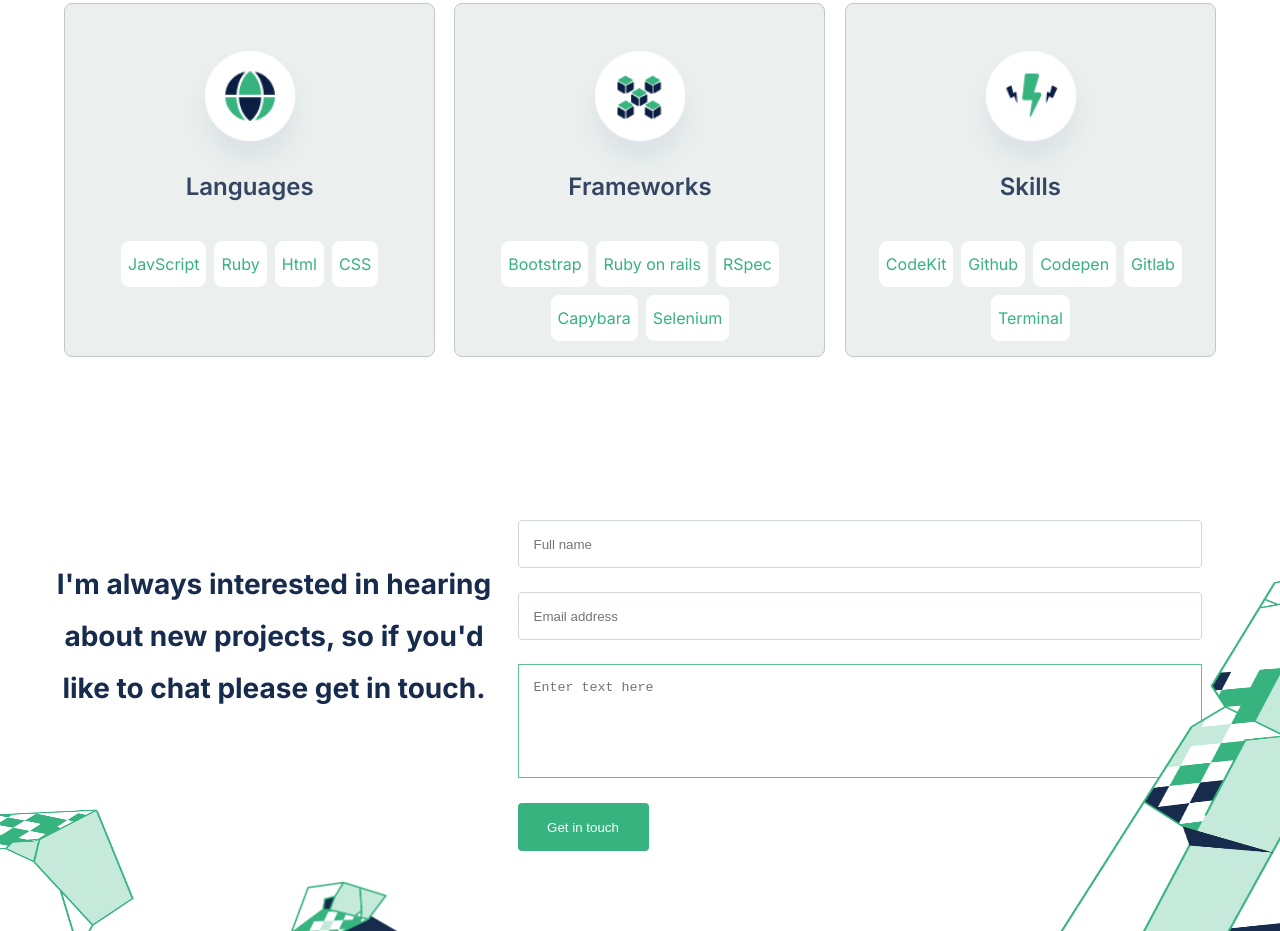
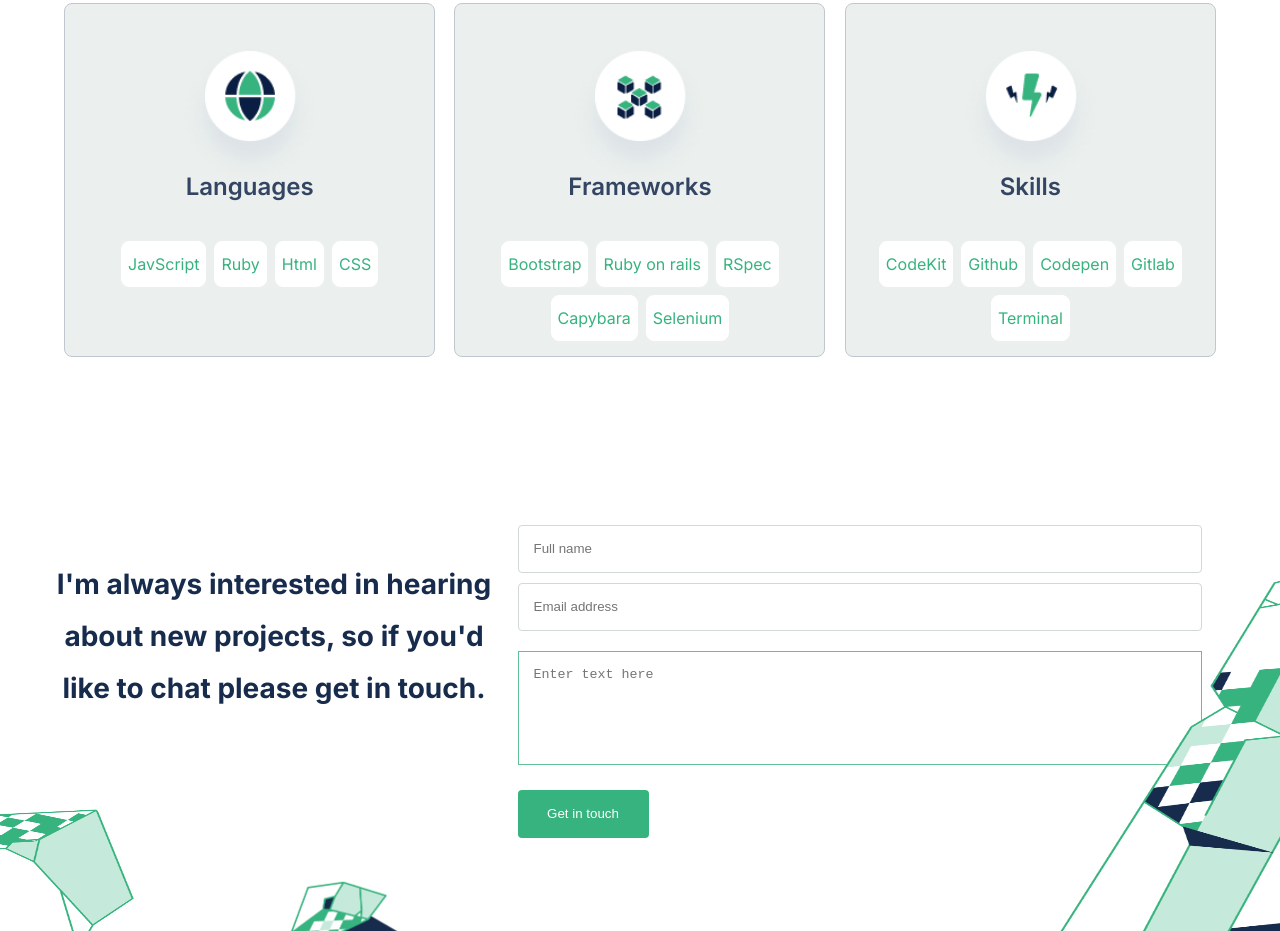
Before and after one commit to Ouail-01/Portfolio_project, a website: page index.html in a window 1280 px wide. Shown: the part 2612-3543 px from the top of the page. Drawn offline with Linux system fonts and the light colour scheme.

Commit message:
Style update

```diff
--- a/style.css
+++ b/style.css
@@ -417,7 +417,7 @@ body.active {
 .form ul li input {
   width: 327px;
   height: 48px;
-  margin-bottom: 24px;
+  margin-bottom: 10px;
   border: 1px solid #d0d9d4;
   border-radius: 4px;
   padding: 15px;
@@ -428,6 +428,7 @@ body.active {
   height: 114px;
   padding: 15px;
   border: 1px solid #60c095;
+  margin-top: 10px;
 }
 
 .form button {
@@ -437,7 +438,7 @@ body.active {
   background-color: #36b37f;
   border: none;
   border-radius: 4px;
-  margin: 21px auto 1px;
+  margin: 21px auto 10px;
   display: flex;
   align-items: center;
   justify-content: center;
@@ -617,6 +618,8 @@ body.active {
 .popup-buttons img {
   height: 20px;
 }
+
+/* Form validation */
 
 /* For Desktop screen */
 
```
